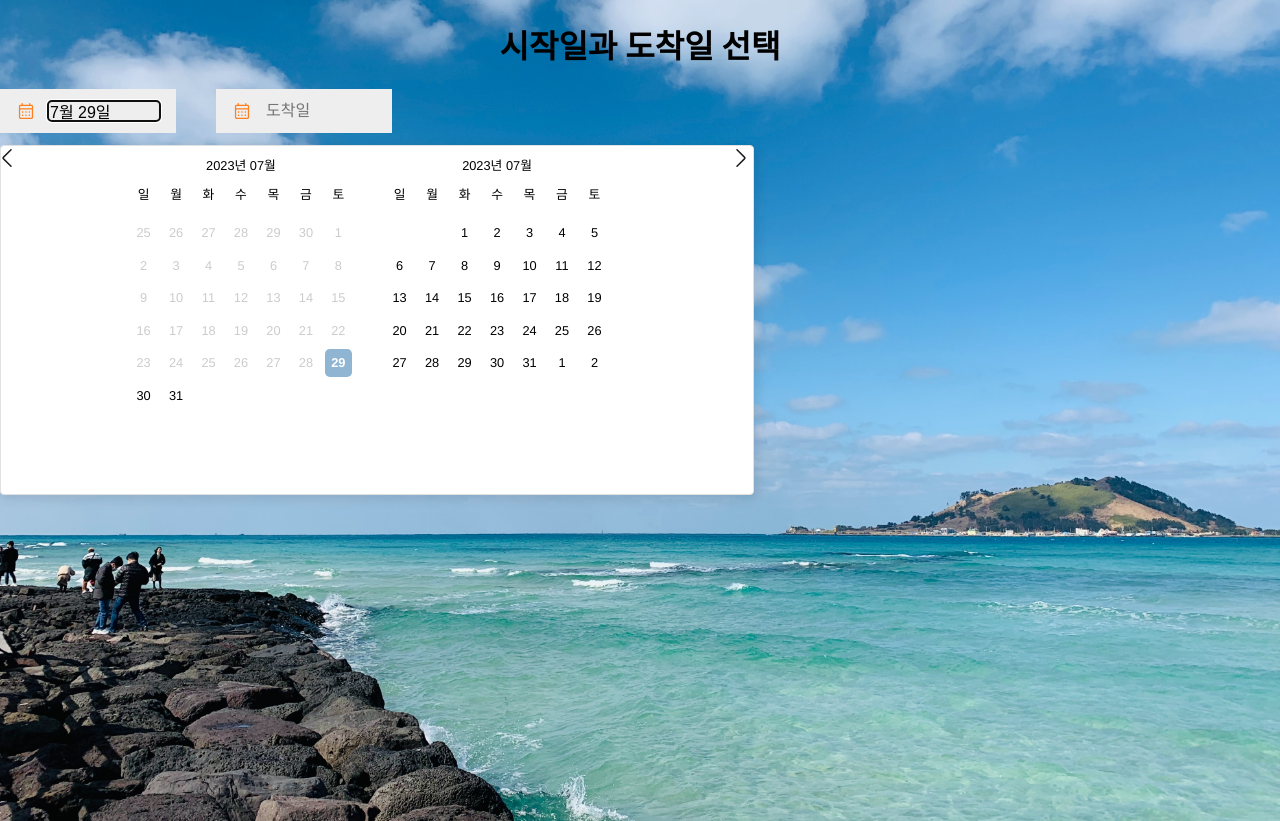
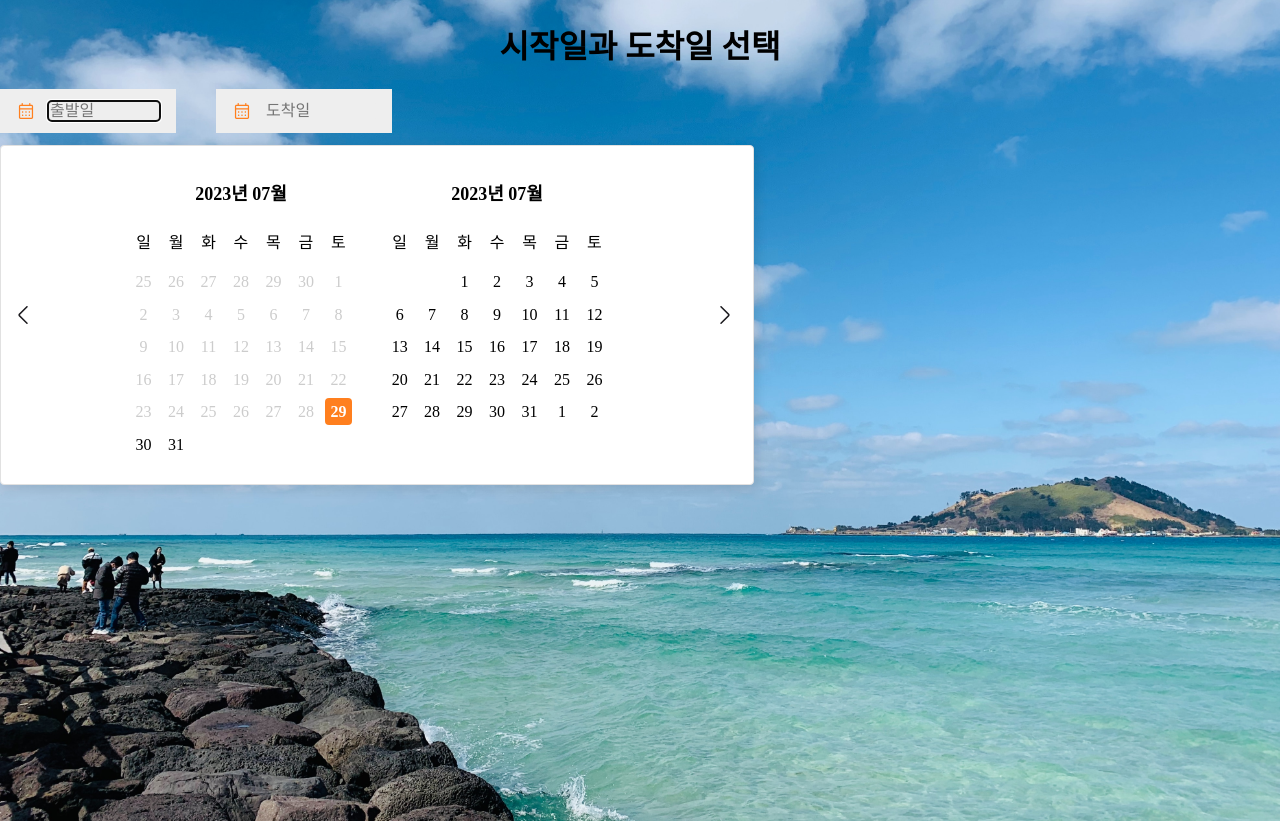
Before and after one commit to TourTeamT/YouNaUri, a React (Create React App) app: page /dateChoice in a window 1280 px wide. Both pictures are taken after a click on the element 88 px from the left and 110 px from the top of the page. Built offline with nearby package versions, Linux system fonts and the light colour scheme.

Commit message:
feat: 여행계획 달력 기능 추가 및 UI 수정

```diff
--- a/src/components/datePicker/datePicker.css
+++ b/src/components/datePicker/datePicker.css
@@ -1,6 +1,31 @@
 .react-datepicker__day-names{
   background: #FFF !important;
   border: none;
+}
+
+.react_datepicker__day-name {
+  color: #000;
+  background-color: #333;
+  text-align: center;
+  font-family: Pretendard;
+  font-size: 16px;
+  font-style: normal;
+  width: 40px;
+  height: 40px;
+  font-weight: 400;
+  line-height: 24px;
+}
+
+.react_datepicker__day {
+  color: #000 !important;
+  text-align: center;
+  font-family: Pretendard;
+  font-size: 16px !important;
+  font-style: normal;
+  width: 40px !important;
+  height: 40px !important;
+  font-weight: 400 !important;
+  line-height: 24px !important;
 }
 
 .react-datepicker__header{
@@ -10,9 +35,89 @@
 
 .react-datepicker__current-month {
   background-color: #FFF;
-  color: #333;
 }
 
 .react-datepicker__month-container {
+  display: flex;
+  flex-direction: column;
   margin-right: 16px;
+  color: #000;
+  text-align: center;
+  font-family: Pretendard;
+  font-size: 16px;
+  font-style: normal;
+  font-weight: 400;
+  line-height: 24px;
 }
+.react-datepicker__month {
+  color: #000 !important;
+  text-align: center;
+  leading-trim: both;
+  text-edge: cap;
+  /* BodyMedium_16pt */
+  font-family: Pretendard;
+  font-size: 16px;
+  font-style: normal;
+  font-weight: 500;
+  line-height: 24px !important; /* 150% */
+}
+.react-datepicker__day--keyboard-selected {
+  border-radius: 4px;
+  background-color: #FF7F1E !important;
+  color: #FFF;
+}
+.react-datepicker__day--keyboard-selected:hover {
+  border-radius: 4px;
+  background-color: #FF7F1E !important;
+  color: #FFF;
+}
+
+.react-datepicker__day--selected {
+  border-radius: 4px;
+  background-color: #FF7F1E !important;
+  color: #FFF;
+}
+
+.react-datepicker__day--in-selecting-range {
+  border-radius: 4px;
+  background-color: #FF7F1E !important;
+}
+
+.react-datepicker__day--selected:hover {
+  border-radius: 4px;
+  background-color: #FF7F1E !important;
+  color: #FFF;
+}
+.react-datepicker__day--in-range {
+  border-radius: 4px;
+  background-color: #FF7F1E !important;
+  color: #FFF;
+}
+
+/* 선택된 시작 날짜의 배경색 */
+.react-datepicker__day--selected {
+  border-radius: 4px;
+  background-color: #FF7F1E !important;
+  color: #FFF;
+}
+
+/* 선택된 끝 날짜의 배경색 */
+.react-datepicker__day--range-end {
+  border-radius: 4px;
+  background-color: #FF7F1E !important;
+  color: #FFF;
+}
+
+/* 선택된 시작 날짜와 끝 날짜 사이의 배경색 */
+.react-datepicker__day--in-selecting-range {
+  border-radius: 4px;
+  background-color: #FF7F1E !important;
+  color: #FFF;
+}
+
+/* 범위 선택 버튼 클릭 후 선택된 시작 날짜와 끝 날짜 사이의 배경색 */
+.react-datepicker__day--in-range:hover {
+  border-radius: 4px;
+  background-color: #FFA500;
+  color: #FFF;
+}
--- a/src/components/datePicker/datePicker.module.scss
+++ b/src/components/datePicker/datePicker.module.scss
@@ -33,15 +33,18 @@
 }
 
 .calender {
-  width: 752px;
-  height: 348px;
+  width: 720px;
+  height: 322px;
   margin-top: 12px;
+  padding: 16px;
   border-radius: 4px;
   border: 1px solid #E1E1E1;
   background: #FFF;
   box-shadow: 2px 3px 12px 1px rgba(0, 0, 0, 0.10);
   display: flex;
+  padding: 8px 16px;
   justify-content: space-between;
+  align-items: center;
   color: #000;
   text-align: center;
   leading-trim: both;
@@ -55,6 +58,7 @@
   &__start {
     background: #FFF;
     border: none;
+    display: flex;
   }
 
   &__popper {
@@ -64,10 +68,28 @@
   &__wrapper {
     background: red;
   }
+
+  &__next {
+
+  }
+
+  &__prev {
+
+  }
 }
 
 .header {
   background: #FFF;
+  color: #000;
+  leading-trim: both;
+  text-edge: cap;
+  font-family: Pretendard;
+  font-size: 18px;
+  font-style: normal;
+  font-weight: 600;
+  line-height: normal;
+  height: 40px;
+  padding: 8px;
 }
 
 .react-datepicker__day-names{
--- a/src/components/datePicker/index.tsx
+++ b/src/components/datePicker/index.tsx
@@ -15,11 +15,16 @@ type CustomHeaderProps = {
 };
 
 const customHeader = ({ date }: CustomHeaderProps) => {
-  return <div className={styles.header}>{moment(date).format('YYYY년 MM월')}</div>;
+  const currentMonth = moment(date);
+  return (
+    <div className={styles.header}>
+      {currentMonth.format('YYYY년 MM월')}
+    </div>
+  );
 };
 
 const DateRangeSelector: React.FC = () => {
-  const [startDate, setStartDate] = useState<Date>(new Date());
+  const [startDate, setStartDate] = useState<Date | null>(null);
   const [endDate, setEndDate] = useState<Date | null>(null);
   const [showCalendars, setShowCalendars] = useState(false);
 
@@ -76,7 +81,6 @@ const DateRangeSelector: React.FC = () => {
           <Prev onClick={() => handlePreviousMonth(startDate)} />
           <DatePicker
             ref={datePickerRef}
-            selected={startDate}
             onChange={handleDateChange}
             minDate={new Date()}
             selectsRange
```
